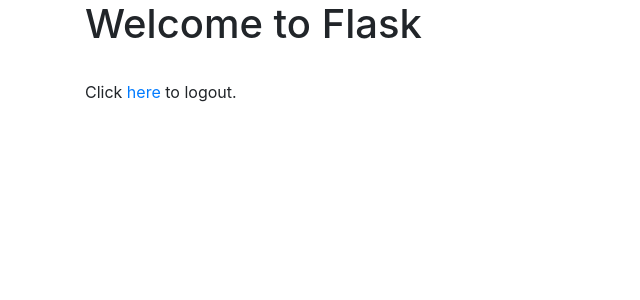
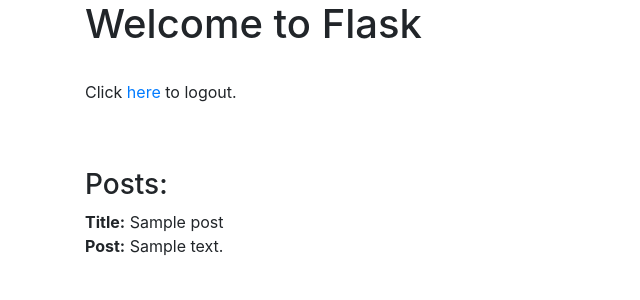
Before and after one commit to janderson412/Realpython, a Flask app: template FlaskIntro/templates/index.html in a window 1280 px wide. Shown: the top 300 px of the page, without its empty margins (0-640 px from the left). Run offline with Flask 2, Linux system fonts and the light colour scheme; the template is opened without the code that fills it: most values are stand-ins (such as "Sample title", 1, 10 or a date in 2020); some libraries are stand-ins or nearby versions.

Commit message:
Completed part 5: database added.

```diff
--- a/FlaskIntro/app.py
+++ b/FlaskIntro/app.py
@@ -1,9 +1,11 @@
-from flask import Flask, render_template, redirect, url_for, request, session, flash
+from flask import Flask, render_template, redirect, url_for, request, session, flash, g
 from functools import wraps
+import sqlite3
 
 app = Flask(__name__)
 
 app.secret_key = "anderson"
+app.database = "sample.db"
 
 # login required decorator
 def login_required(f):
@@ -20,7 +22,11 @@ def login_required(f):
 @login_required
 def home():
     # return 'Hello World!!!'
-    return render_template('index.html')
+    g.db = connect_db()
+    cur = g.db.execute('select * from posts')
+    posts = [dict(title=row[0], description=row[1]) for row in cur.fetchall()]
+    g.db.close()
+    return render_template('index.html', posts=posts)
 
 @app.route('/welcome')
 def welcome():
@@ -45,5 +51,8 @@ def logout():
     flash('You were just logged out!')
     return redirect(url_for('welcome'))
 
+def connect_db():
+    return sqlite3.connect(app.database)
+
 if __name__ == '__main__':
     app.run(debug=True)
--- a/FlaskIntro/templates/index.html
+++ b/FlaskIntro/templates/index.html
@@ -4,5 +4,11 @@
 <h1>Welcome to Flask</h1>
 <br>
 <p>Click <a href="/logout">here</a> to logout.</p>
-
+<br><br>
+<h3>Posts:</h3>
+{% for post in posts %}
+  <strong>Title:</strong> {{ post.title }} <br>
+  <strong>Post:</strong> {{ post.description }} <br>
+<br>
+{% endfor %}
 {% endblock %}
```
Also changed, not shown: FlaskIntro/sql.py (added, +8 -0 lines).
